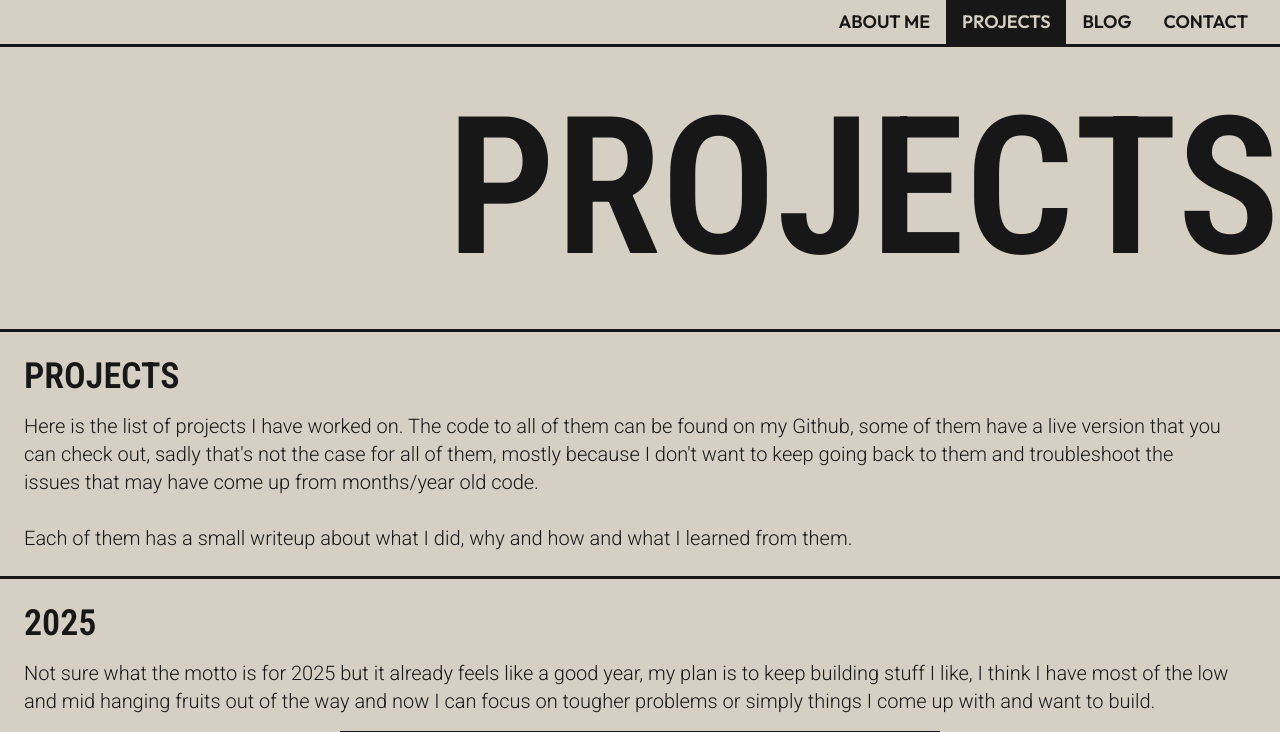
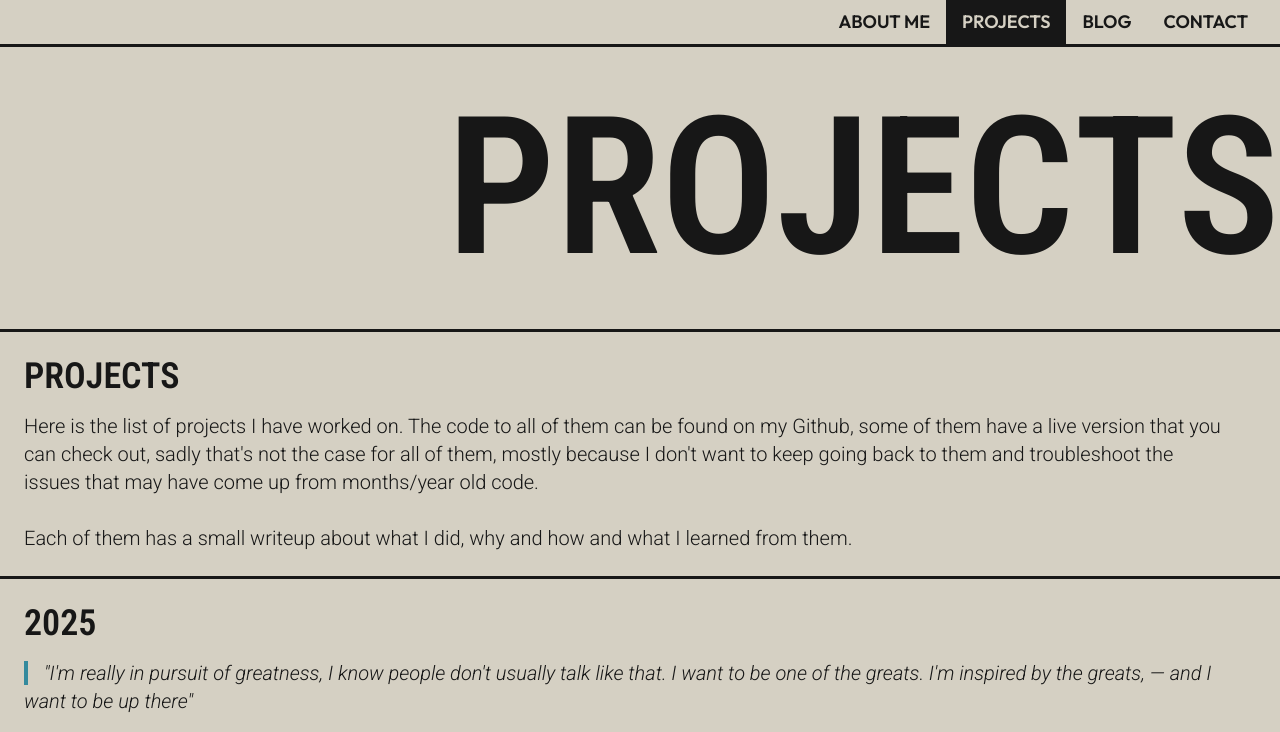
Before and after one commit to nandosobral03/fsobral, a Next.js app: page /projects in a window 1280 px wide. Shown: the top 732 px of the page. Built offline with nearby package versions, Linux system fonts and the light colour scheme.

Commit message:
fix 2025

```diff
--- a/src/app/projects/page.tsx
+++ b/src/app/projects/page.tsx
@@ -15,8 +15,15 @@ export default function Home() {
         year={2025}
         preface={
           <>
-            Not sure what the motto is for 2025 but it already feels like a good year, my plan is to keep building stuff I like, I think I have most of the low and mid hanging fruits out of the way and now I can focus on tougher problems or
-            simply things I come up with and want to build.
+            <span className="border-l-4 border-accent pl-4 italic">
+              "I'm really in pursuit of greatness, I know people don't usually talk like that. I want to be one of the greats. I'm inspired by the greats, — and I want to be up there"
+            </span>
+            <br />
+            <br />
+            In 2025 I want to learn, I want to work on harder, more challenging projects that push me beyond my comfort zone.
+            <br />
+            <br />
+            The goal is still to build things, but being more picky with projects, spending more time on them, tackling the more complex last 20% of the projects instead of leaving them as simply good-enough.
           </>
         }
       />
```
